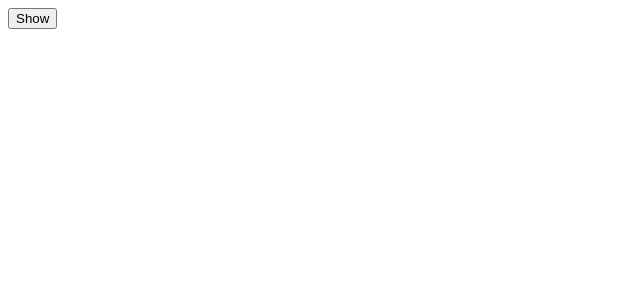
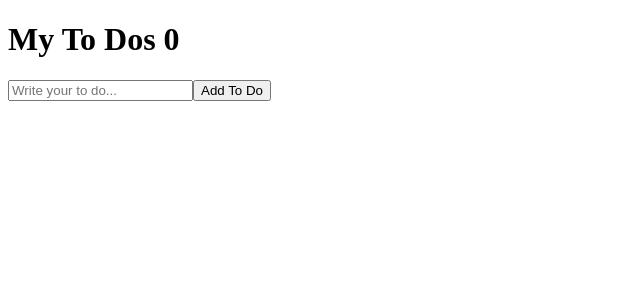
Before and after one commit to fbwldbs93/react_basic, a React (Create React App) app in the folder react-for-beginners/: page / in a window 1280 px wide. Shown: the top 300 px of the page, without its empty margins (0-640 px from the left). Built offline with nearby package versions, Linux system fonts and the light colour scheme.

Commit message:
work from home

```diff
--- a/react-for-beginners/src/App.js
+++ b/react-for-beginners/src/App.js
@@ -1,8 +1,9 @@
 import Button from "./Button";
-import styles from './App.module.css'
+import styles from './App.module.css';
 
 // prop-types 설치 명령어 : npm i prop-types
 function App() {
+
   return (
     <div>
       <h1 className={styles.title}>Welcome back!</h1>
--- a/react-for-beginners/src/App2.js
+++ b/react-for-beginners/src/App2.js
@@ -59,6 +59,8 @@ function App2(){
     console.log("I run when 'keyword & counter' changes")
 
   }, [keyword, counter]);
+
+
   return(
     <div>
       <input value={keyword} onChange={onChange} type="text" placeholder='Search here...'/>
@@ -66,6 +68,8 @@ function App2(){
       <button onClick={onClick}>click me</button>
     </div>
   )
+
+
 }
 
 export default App2;
--- /dev/null
+++ b/react-for-beginners/src/TodoList.js
@@ -0,0 +1,54 @@
+import { useState } from "react";
+
+function TodoList(){
+    const [toDo, setToDo] = useState("");
+    const [toDos, setToDos] = useState([]);
+    const onChange = (e)=>{
+        setToDo(prev => prev = e.target.value)
+    }
+
+    console.log(toDo)
+
+    const onSubmit = (e) =>{
+        e.preventDefault();
+        if(toDo === ""){
+            return;
+        }
+
+        setToDos((currentArray)=> [toDo, ...currentArray])
+        /*
+            toDos 에 새 값과 이전 값을 넣는 방법으로 Array 에 값을 추가할 수 있음!
+            - 대신, currentArray 는 배열이기때문에 그대로 적용하면
+            [새값, [이전 값]] 의 형태로 적용이 됨!
+            - 그래서 [새 값, ...이전값] 의 형태로 넣으면
+            - 이전 값이 분해되어 들어오기 때문에 [새값, 이전값들]의 형태가 됨!
+        */
+
+        console.log(toDos)
+
+        setToDo(prev => prev = "")
+
+    }
+
+
+    return(
+        <div>
+            <h1>My To Dos {toDos.length}</h1>
+            <form onSubmit={onSubmit}>
+                <input onChange={onChange} value={toDo} type="text" placeholder="Write your to do..."/>
+                <button>Add To Do</button>
+            </form>
+            {/*
+                input value 에도 state 값을 주는 이유?
+                - input 의 값을 감지해서 이벤트가 발생하기 때문..?
+
+                ------
+                submit 이벤트는 form 에 적용해야함..!
+                - submit 이벤트는 form 에서 발생함
+                - submit 이벤트 객체의 target 프로퍼티 값은 form 요소에 대한 참조 값임!
+            */}
+        </div>
+    )
+}
+
+export default TodoList;
--- a/react-for-beginners/src/index.js
+++ b/react-for-beginners/src/index.js
@@ -2,13 +2,15 @@ import React from 'react';
 import ReactDOM from 'react-dom/client';
 // import App from './App';
 // import App2 from './App2';
-import CleanUp from './CleanUp';
+import TodoList from './TodoList';
+// import CleanUp from './CleanUp';
 // import './styles.css'
 
 
 const root = ReactDOM.createRoot(document.getElementById('root'));
 root.render(
   // <React.StrictMode>
-    <CleanUp />
+    // <CleanUp />
+    <TodoList />
   // </React.StrictMode>
 );
```
